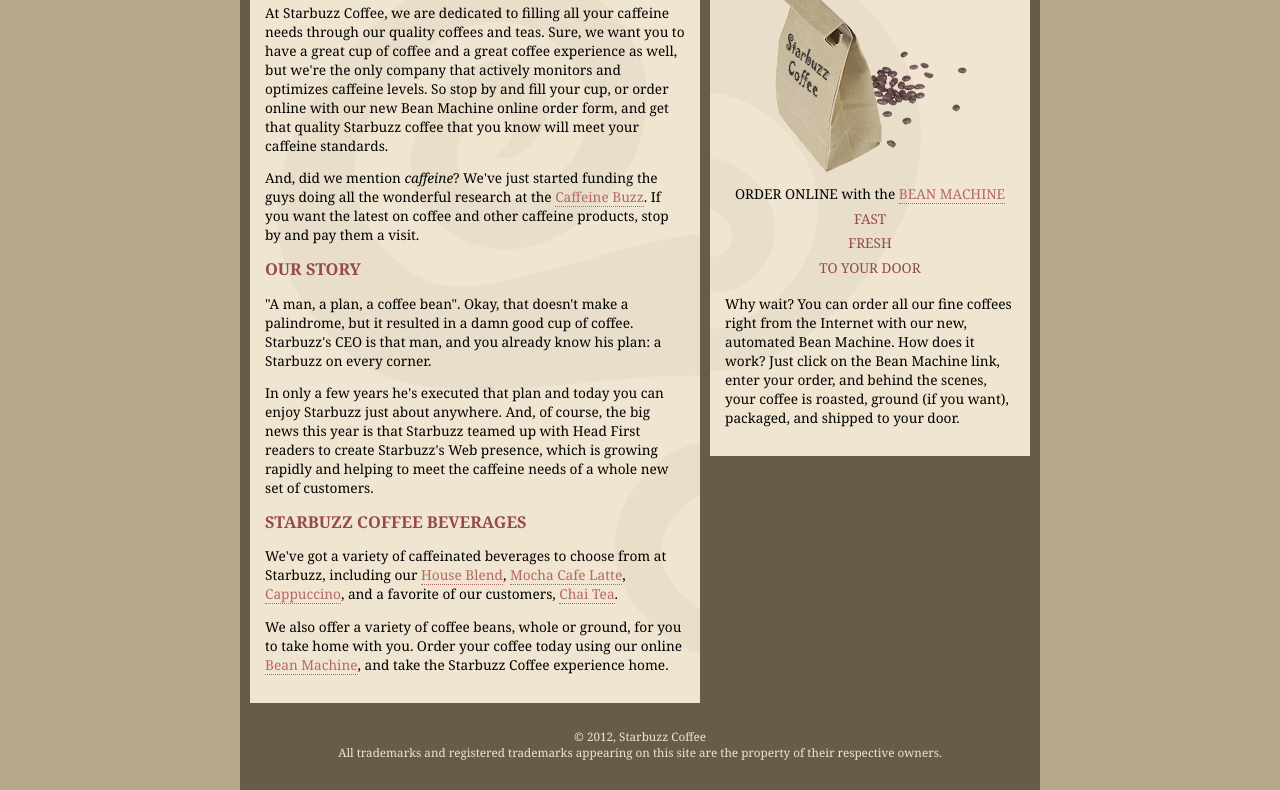
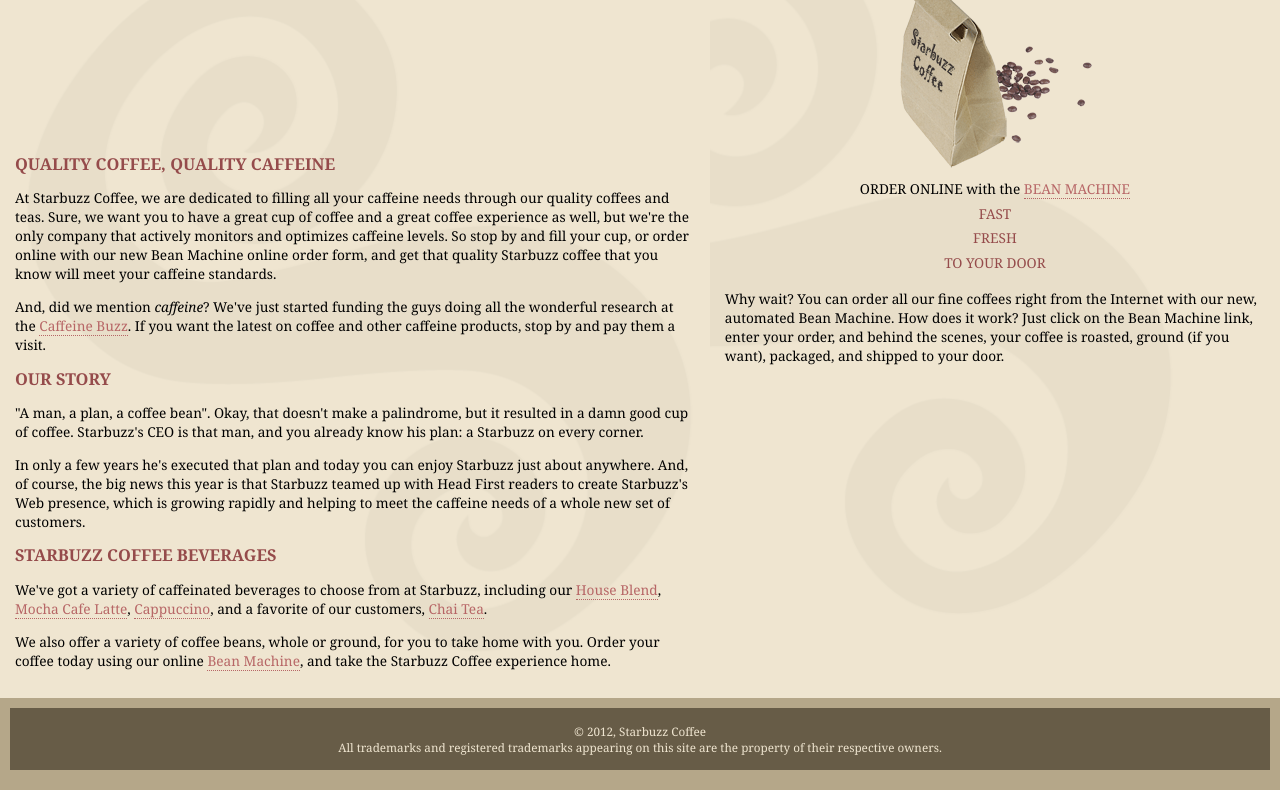
Before and after one commit to galoantreas/Head-First-HTML, a plain HTML site: page starbuzz/starbuzz/index.html in a window 1280 px wide. Shown: the part 192-982 px from the top of the page. Drawn offline with Linux system fonts and the light colour scheme.

Commit message:
I work on the display:table css

```diff
--- a/starbuzz/starbuzz/index.html
+++ b/starbuzz/starbuzz/index.html
@@ -7,11 +7,11 @@
   </head>
 
   <body>
-<div id="allContent">
     <div id="header">
       <img src="images/header.gif" alt="Starbuzz Coffee header image">
     </div>
-
+<div id="tableContainer">
+  <div id="tableRow">
     <div id="main">
       <h1>QUALITY COFFEE, QUALITY CAFFEINE</h1>
       <p>
@@ -80,6 +80,8 @@
         (if you want), packaged, and shipped to your door.
       </p>
 </div>
+</div>
+</div>
 
 
     <div id="footer">
@@ -88,6 +90,5 @@
       All trademarks and registered trademarks appearing on
       this site are the property of their respective owners.
     </div>
-</div>
   </body>
 </html>
--- a/starbuzz/starbuzz/starbuzz.css
+++ b/starbuzz/starbuzz/starbuzz.css
@@ -5,14 +5,6 @@ body {
   margin:           0px;
 }
 
-#allContent {
- width:800px;
- padding-top :5px;
- padding-bottom:5px;
- background-color:#675c47;
- margin-left:      auto;
- margin-right:     auto;
-}
 
 #header {
   background-color: #675c47;
@@ -21,19 +13,19 @@ body {
 }
 
 #main {
+  display:table-cell;
   background:       #efe5d0 url(images/background.gif) top left;
   font-size:        105%;
   padding:          15px;
   margin:           0px 10px 10px 10px;
-  width:420px;
-  float:left;
 }
 
 #sidebar {
+  display:table-cell;
   background:       #efe5d0 url(images/background.gif) bottom right;
   font-size:        105%;
   padding:          15px;
-  margin:           0px 10px 10px 470px;
+  margin:           0px 10px 10px 10px;
 }
 
 #footer {
@@ -43,7 +35,6 @@ body {
   padding:          15px;
   margin:           10px;
   font-size:        90%;
-  clear:left;
 }
 
 h1 {
@@ -68,3 +59,11 @@ a:visited {
   text-decoration:  none;
   border-bottom:    thin dotted #675c47;
 }
+
+div#tableContainer {
+  display:table;
+}
+
+div#tableRow {
+  display:table-row;
+}
```
